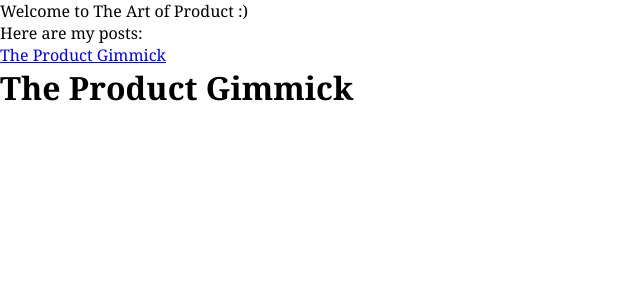
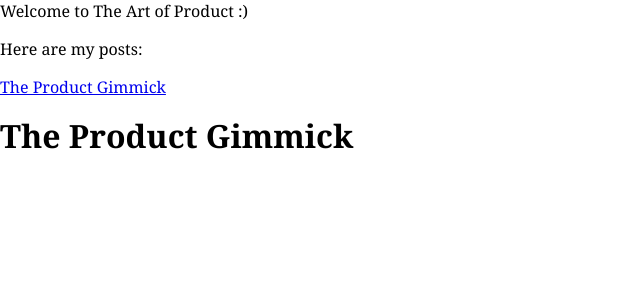
Before and after one commit to theartofproduct/theartofproduct.github.io, a Jekyll site: the page built from index.html, in a window 1280 px wide. Shown: the top 300 px of the page, without its empty margins (0-640 px from the left). Built offline with Jekyll 4.4.1, drawn with Linux system fonts in a browser that asks for light colours.

Commit message:
stylesheet update

```diff
--- a/_layouts/default.html
+++ b/_layouts/default.html
@@ -8,6 +8,7 @@
             body {
                 font-family: Georgia, Arial, Sans-Serif;
             }
+            p, div { margin-bottom: 1em; }
         </style>
     </head>
     <body>
```
